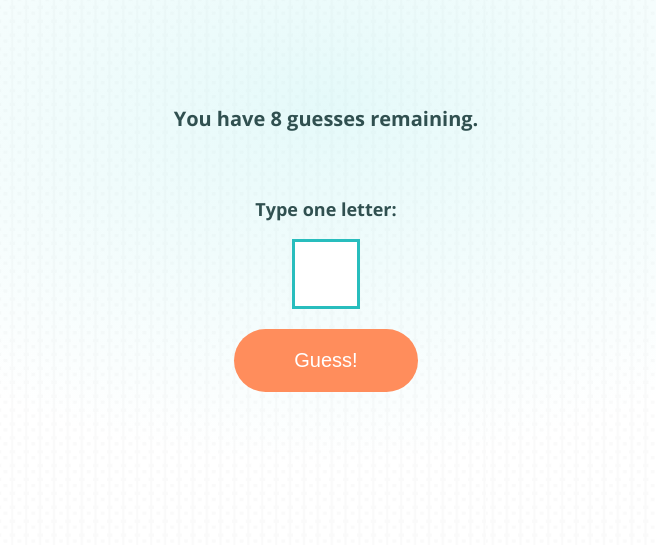
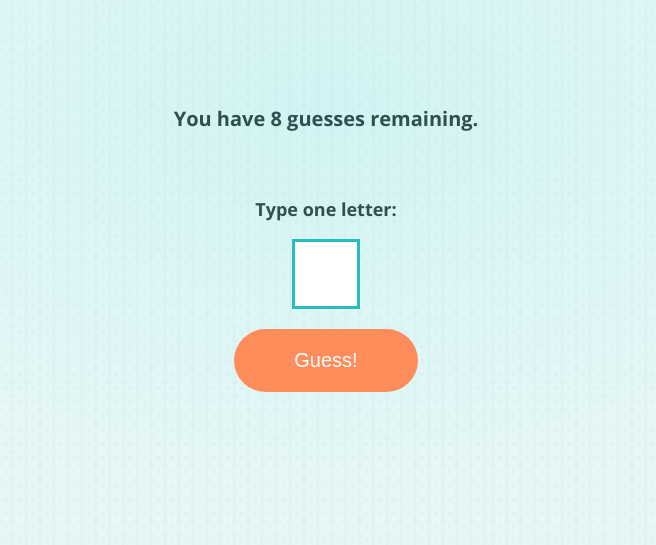
Before and after one commit to bryliebaird/guess-the-word-old, a plain HTML site: page index.html in a window 1280 px wide. Shown: the part 255-800 px from the top of the page, without its empty margins (314-970 px from the left). Drawn offline with nearby package versions, Linux system fonts and the light colour scheme; no server answers; a web font is replaced by a local one.

Commit message:
Update style.css

```diff
--- a/css/style.css
+++ b/css/style.css
@@ -12,6 +12,7 @@
     font-size: 20px;
     line-height: 150%;
     background-image: URL("/img/bg.png");
+    background-color: #dff6f6;
     background-size: 800px;
     background-repeat: repeat;
     color: #305050;
```
